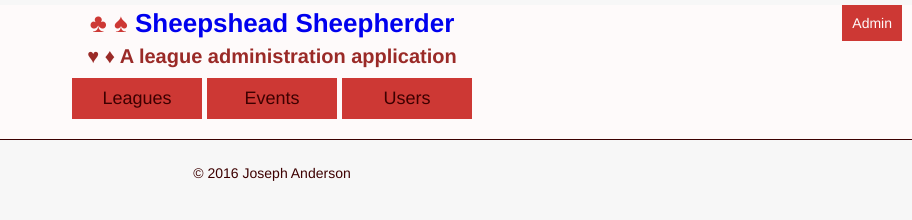
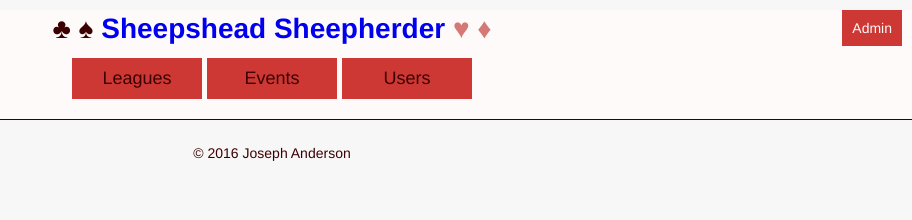
Before and after one commit to jmanders85/prime_solo_capstone, a website: page server/public/views/index.html at #/events in a window 1280 px wide. Shown: the whole page, without its empty margins (368-1280 px from the left). Drawn offline with nearby package versions, Linux system fonts and the light colour scheme; files that its build step writes are made by us from their sources; files whose address does not match are found by name; a web font is replaced by a local one.

Commit message:
tweaks style

```diff
--- a/client/styles/main.scss
+++ b/client/styles/main.scss
@@ -110,10 +110,18 @@ nav {
   }
 }
 
+.clubs-spades {
+  color: $dark;
+}
+
+.hearts-diamonds {
+  color: $light;
+}
+
 h1 {
   color: $primary-color;
-  font-size: 26px;
-  margin: 5px 0 0 0;
+  font-size: 28px;
+  margin: 10px 0 10px 0;
   padding: 3px;
 }
 
@@ -173,7 +181,7 @@ select {
   padding: 5px;
   border: 1px solid $dark;
   width: 80%;
-  margin: 0 auto;
+  margin: 5px auto;
 }
 
 .item:nth-child(even) {
--- a/server/public/views/index.html
+++ b/server/public/views/index.html
@@ -16,8 +16,7 @@
         <a href="/login" class="login">Admin</a>
 
         <header>
-          <h1>&clubs; &spades; <a href="/">Sheepshead Sheepherder</a></h1>
-          <h2>&hearts; &diams; A league administration application</h2>
+          <h1><span class="clubs-spades">&clubs; &spades;</span> <a href="/">Sheepshead Sheepherder</a> <span class="hearts-diamonds">&hearts; &diams;</span></h1>
         </header>
         <nav>
           <ul>
```
Also changed, not shown: server/public/views/events.html (+2 -4 lines), server/public/views/leagues.html (+1 -3 lines), server/public/views/users.html (+1 -3 lines), server/public/assets/styles/main.css, 1 other file.
